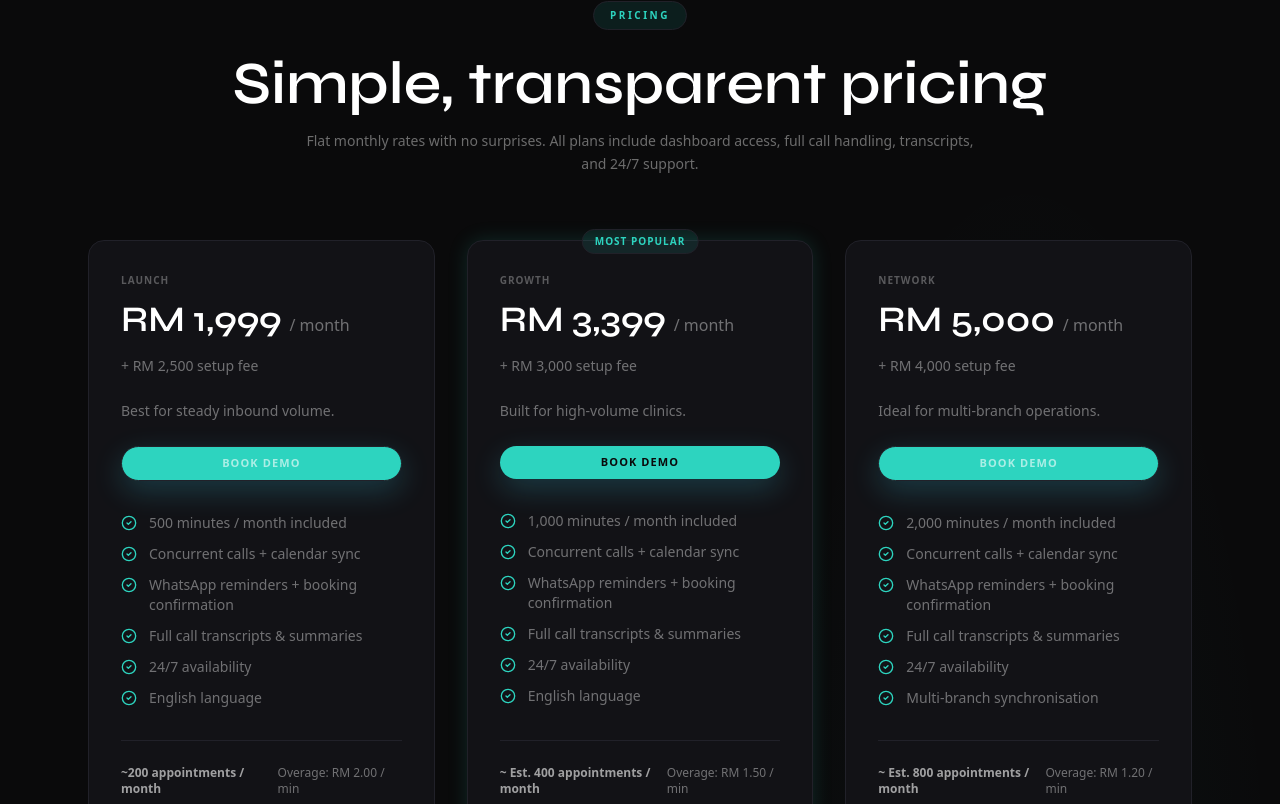
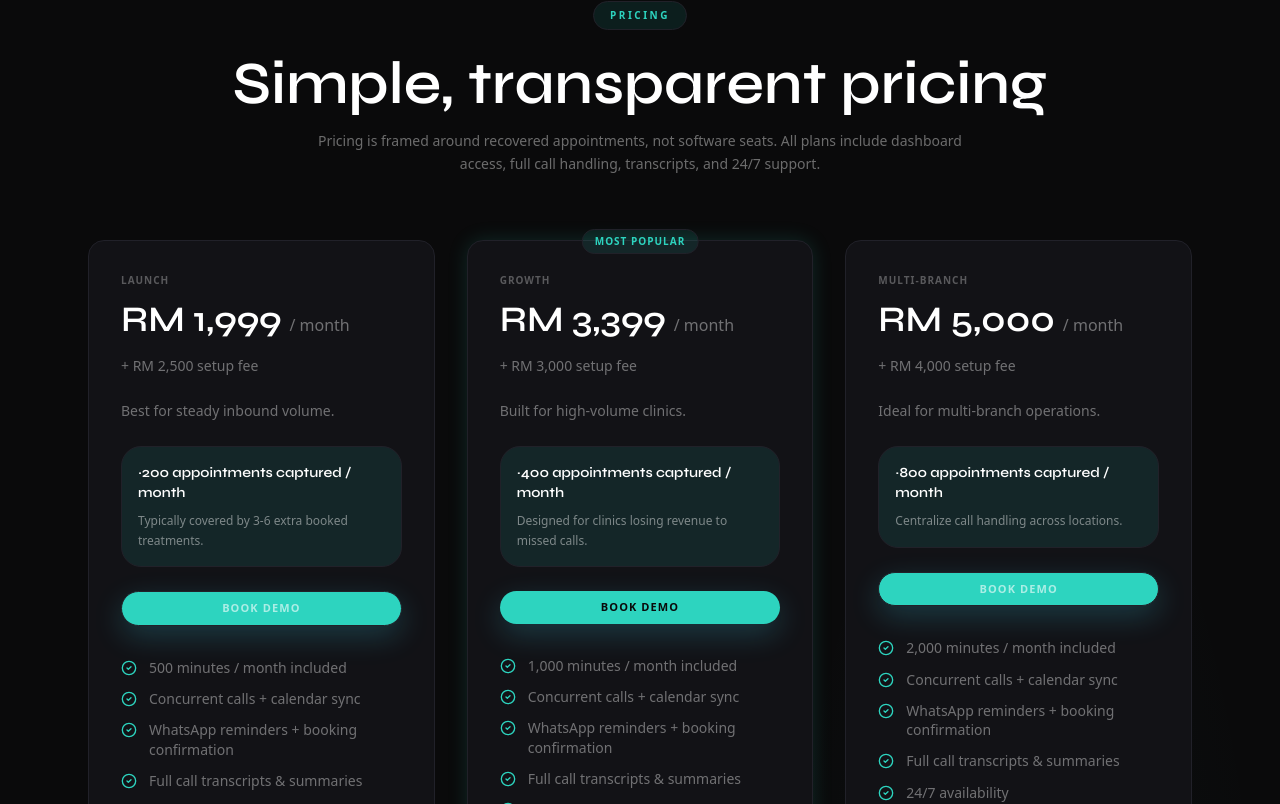
Before and after one commit to dwauto7/Callendar, a Next.js app: page / in a window 1280 px wide. Shown: the part 4016-4820 px from the top of the page. Built offline with nearby package versions, Linux system fonts and the light colour scheme; no server answers.

Commit message:
Reframe pricing around recovered appointments

```diff
--- a/components/landing/Pricing.tsx
+++ b/components/landing/Pricing.tsx
@@ -8,7 +8,8 @@ const tiers = [
     period: '/ month',
     setupFee: '+ RM 2,500 setup fee',
     description: 'Best for steady inbound volume.',
-    credits: '~200 appointments / month',
+    outcome: '~200 appointments captured / month',
+    credits: '500 AI voice minutes included',
     highlight: false,
     cta: 'Book Demo',
     features: [
@@ -20,6 +21,7 @@ const tiers = [
       'English language',
     ],
     overageRate: 'Overage: RM 2.00 / min',
+    roi: 'Typically covered by 3-6 extra booked treatments.',
   },
   {
     name: 'Growth',
@@ -27,7 +29,8 @@ const tiers = [
     period: '/ month',
     setupFee: '+ RM 3,000 setup fee',
     description: 'Built for high-volume clinics.',
-    credits: '~ Est. 400 appointments / month',
+    outcome: '~400 appointments captured / month',
+    credits: '1,000 AI voice minutes included',
     highlight: true,
     cta: 'Book Demo',
     badge: 'Most popular',
@@ -40,14 +43,16 @@ const tiers = [
       'English language',
     ],
     overageRate: 'Overage: RM 1.50 / min',
+    roi: 'Designed for clinics losing revenue to missed calls.',
   },
   {
-    name: 'Network',
+    name: 'Multi-Branch',
     price: 'RM 5,000',
     period: '/ month',
     setupFee: '+ RM 4,000 setup fee',
     description: 'Ideal for multi-branch operations.',
-    credits: '~ Est. 800 appointments / month',
+    outcome: '~800 appointments captured / month',
+    credits: '2,000 AI voice minutes included',
     highlight: false,
     cta: 'Book Demo',
     features: [
@@ -59,6 +64,7 @@ const tiers = [
       'Multi-branch synchronisation',
     ],
     overageRate: 'Overage: RM 1.20 / min',
+    roi: 'Centralize call handling across locations.',
   },
 ]
 
@@ -74,7 +80,7 @@ export function Pricing() {
             Simple, transparent pricing
           </h2>
           <p className="text-white/40 text-sm max-w-2xl mx-auto leading-relaxed">
-            Flat monthly rates with no surprises. All plans include dashboard access, full call handling, transcripts, and 24/7 support.
+            Pricing is framed around recovered appointments, not software seats. All plans include dashboard access, full call handling, transcripts, and 24/7 support.
           </p>
         </div>
 
@@ -112,6 +118,15 @@ export function Pricing() {
 
                 <p className="text-sm text-white/40 mb-6 leading-relaxed">{tier.description}</p>
 
+                <div className="mb-6 rounded-xl border border-[#2DD4BF]/20 bg-[#2DD4BF]/10 p-4">
+                  <p className="text-sm font-semibold text-white" style={{ fontFamily: 'var(--font-syne)' }}>
+                    {tier.outcome}
+                  </p>
+                  <p className="mt-2 text-xs leading-relaxed text-white/45">
+                    {tier.roi}
+                  </p>
+                </div>
+
                 <Button
                   asChild
                   className={
@@ -137,9 +152,9 @@ export function Pricing() {
                 </ul>
 
                 <div className="border-t border-[#212129] pt-6">
-                  <div className="flex items-center justify-between">
-                    <p className="text-xs text-white/40">
-                      <span className="font-semibold text-white/60">{tier.credits}</span>
+                  <div className="flex flex-col gap-2 sm:flex-row sm:items-center sm:justify-between">
+                    <p className="text-xs text-white/45">
+                      <span className="font-semibold text-white/65">{tier.credits}</span>
                     </p>
                     <p className="text-xs text-white/40">{tier.overageRate}</p>
                   </div>
@@ -153,6 +168,9 @@ export function Pricing() {
           <p className="text-white/40 text-sm">
             Need something custom? <a href="tel:+601114399466" className="text-[#2DD4BF] hover:text-[#2DD4BF]/80 font-semibold">Contact us</a>
           </p>
+          <p className="text-xs text-white/35 mt-4 max-w-xl mx-auto leading-relaxed">
+            Most clinics recover the monthly fee with only a handful of additional booked treatments, especially during lunch rushes, after-hours calls, and peak periods.
+          </p>
           <p className="text-xs text-white/30 mt-4">
             All plans include on-site staff training for PJ/KL clinics
           </p>
```
